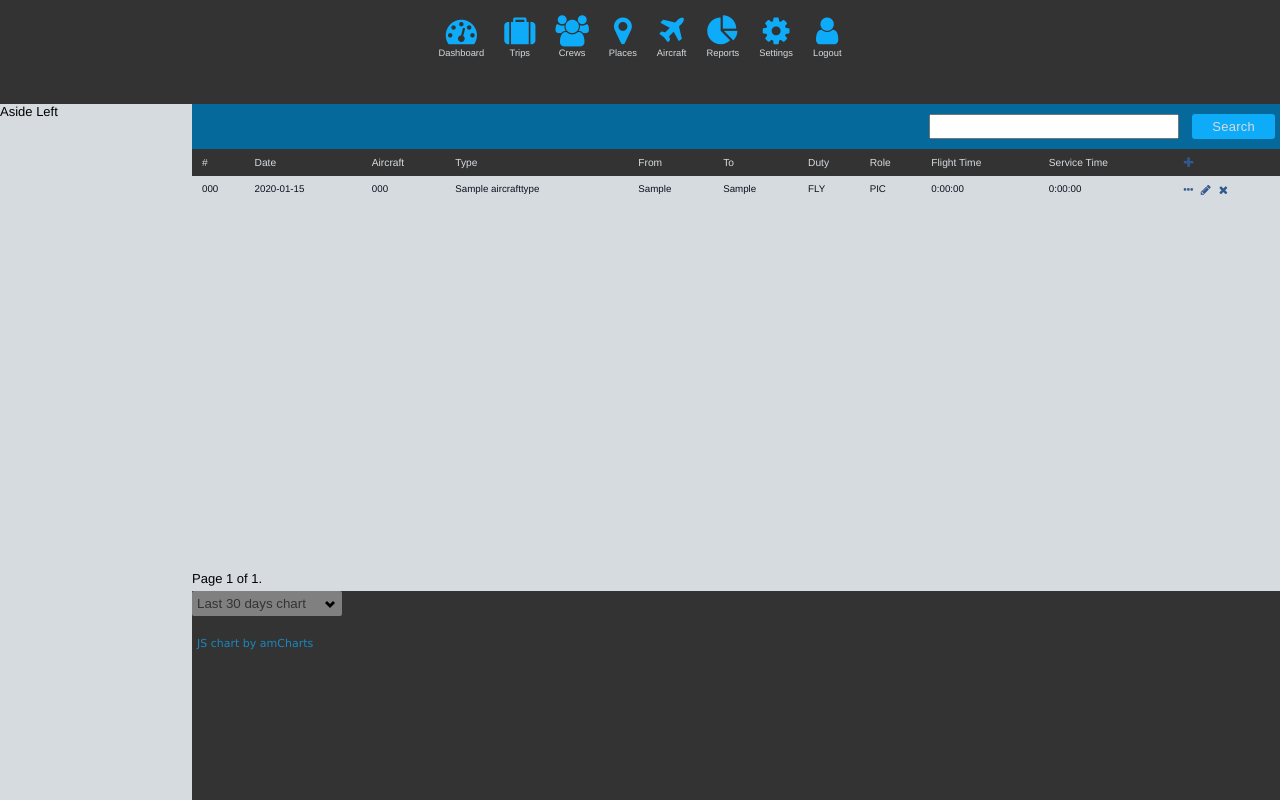
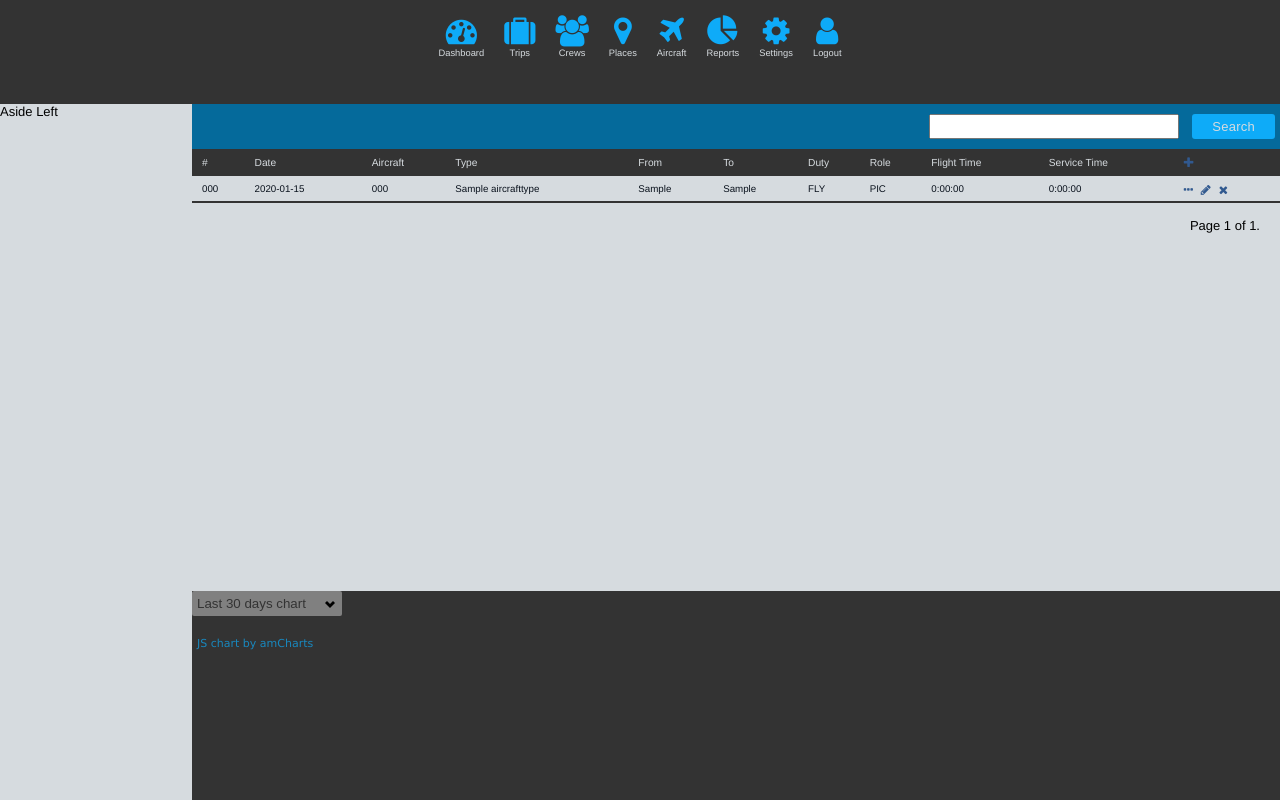
Before and after one commit to chewax/django_logbook, a Django app: page /dashboard/ in a window 1280 px wide. Run offline with Django 3.2, Linux system fonts and the light colour scheme; a user stored in the database is signed in; tables that the repository leaves empty hold one stand-in row (values such as "Sample post"); parts of the project's set-up code (start-up, migrations or seed data) failed here and were passed over; some libraries are stand-ins or nearby versions.

Commit message:
minor css issues

```diff
--- a/logbook/accounts/templates/accounts/base.html
+++ b/logbook/accounts/templates/accounts/base.html
@@ -7,9 +7,7 @@
     </div>
 
     <div class="content-wrapper">
-
         {% block content %} {% endblock %}
-
     </div>
 {% endblock %}
 
--- a/logbook/accounts/templates/accounts/base_unauthenticated.html
+++ b/logbook/accounts/templates/accounts/base_unauthenticated.html
@@ -1,7 +1,7 @@
 {% load static from staticfiles %}
 
 {% block meta %}
-    <meta name="viewport" content="width=device-width, initial-scale=1 user-scalable=no,">
+    <meta name="viewport" content="width=device-width, initial-scale=1 user-scalable=yes,">
 {% endblock %}
 
 {% block css %}
--- a/logbook/dashboard/templates/dashboard/dashboard.html
+++ b/logbook/dashboard/templates/dashboard/dashboard.html
@@ -20,7 +20,7 @@
                     <th>From</th>
                     <th>To</th>
                     <th class="hide-phone">Duty</th>
-                    <th>Role</th>
+                    <th class="hide-phone">Role</th>
                     <th>Flight Time</th>
                     <th class="hide-tablet">Service Time</th>
                     <th>
@@ -38,7 +38,7 @@
                         <td>{{flight.departure_ICAO}}</td>
                         <td>{{flight.arrival_ICAO}}</td>
                         <td class="hide-phone">{{flight.duty}}</td>
-                        <td>{{flight.role}}</td>
+                        <td class="hide-phone">{{flight.role}}</td>
                         <td>{{flight.flight_time}}</td>
                         <td class="hide-tablet">{{flight.flight_service_time}}</td>
                         <td>
--- a/logbook/dashboard/views.py
+++ b/logbook/dashboard/views.py
@@ -44,7 +44,7 @@
             result_set = Flight.objects.filter(user=user)
 
         # Add Pagination
-        paginator = Paginator(result_set, 16) #Show 15 Flights
+        paginator = Paginator(result_set, 14) #Show 15 Flights
         page = self.request.GET.get('page')
         try:
             flights = paginator.page(page)
--- a/logbook/static/css/base.css
+++ b/logbook/static/css/base.css
@@ -1,5 +1,14 @@
+body {
+  background-color: #F6F6F6;
+  font-family: Helvetica, sans-serif;
+  font-weight: 300;
+  margin: 0px;
+  font-size: 13px;
+  width: 100%; }
+
 .page-wrapper {
-  height: 100%; }
+  height: 100%;
+  height: auto; }
 
 .top-menu {
   width: 100%;
@@ -129,7 +138,7 @@
   @media only screen and (max-width: 640px) {
     .content {
       height: auto;
-      max-height: 900px; } }
+      min-height: 460px; } }
 
 .search-box {
   background-color: #056a9b;
@@ -152,12 +161,20 @@
   padding: 5px 20px; }
 
 .data-table-wrapper {
-  height: auto; }
+  position: relative;
+  overflow-y: auto;
+  max-height: 78%; }
 
 .pagination-wrapper {
   height: 20px;
+  position: relative;
+  bottom: 0;
+  padding: 5px; }
+
+.pagination {
   position: absolute;
-  bottom: 0; }
+  right: 20px;
+  bottom: 0px; }
 
 .footer {
   background-color: #333;
@@ -198,14 +215,6 @@
 #chartdiv {
   width: 100%;
   height: 90%; }
-
-body {
-  background-color: #F6F6F6;
-  font-family: Helvetica, sans-serif;
-  font-weight: 300;
-  margin: 0px;
-  font-size: 13px;
-  width: 100%; }
 
 a {
   text-decoration: none;
@@ -284,7 +293,8 @@
   color: #0A121D;
   border-collapse: collapse;
   background: #D6DBDF;
-  text-align: left; }
+  text-align: left;
+  border-bottom: 2px solid #333; }
 
 .base-table tr:hover {
   background-color: #d4f0fe; }
--- a/logbook/static/js/dashboard_charts.js
+++ b/logbook/static/js/dashboard_charts.js
@@ -12,12 +12,6 @@
     chart.validateData();
 
 });
-
-//$("tr").click(function(){
-//        $("this").addClass("selected").siblings().removeClass("selected");
-//        alert("pepe");
-//    }
-//);
 
 //DATA
 // Async must be false, otherwise it continues and chartData is null.
```
